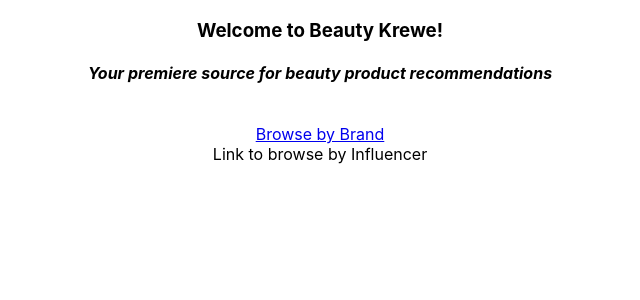
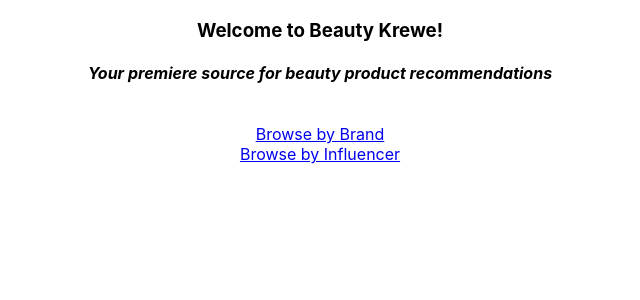
Before and after one commit to jeanettepayne/beauty-krewe-react-project, a React (Create React App) app in the folder bk-front-end/beauty-krewe/: page / in a window 1280 px wide. Shown: the top 300 px of the page, without its empty margins (320-960 px from the left). Built offline with nearby package versions, Linux system fonts and the light colour scheme; no server answers.

Commit message:
added link to influencers page, working on influencerindex

```diff
--- a/bk-front-end/beauty-krewe/src/components/Homepage.js
+++ b/bk-front-end/beauty-krewe/src/components/Homepage.js
@@ -11,7 +11,7 @@ const Homepage = (props) => {
             <br></br>
             <Link to={'/brands'}>Browse by Brand</Link>
             <br></br>
-            Link to browse by Influencer
+            <Link to={'/influencers'}>Browse by Influencer</Link>
         </div>
     )
 }
--- a/bk-front-end/beauty-krewe/src/components/InfluencerIndex.js
+++ b/bk-front-end/beauty-krewe/src/components/InfluencerIndex.js
@@ -4,6 +4,7 @@ const InfluencerIndex = (props) => {
 
     return(
         <div>
+            Influencer Index
             {props.influencers.map(influencer => <li> {influencer.name} </li>)}
         </div>
     )
--- a/bk-front-end/beauty-krewe/src/containers/InfluencersContainer.js
+++ b/bk-front-end/beauty-krewe/src/containers/InfluencersContainer.js
@@ -2,6 +2,7 @@ import React from 'react';
 import InfluencerIndex from '../components/InfluencerIndex';
 import { connect } from 'react-redux';
 import fetchInfluencers from '../actions/fetchInfluencers';
+import { Route } from 'react-router-dom';
 
 class InfluencersContainer extends React.Component {
 
@@ -12,7 +13,8 @@ class InfluencersContainer extends React.Component {
     render() {
         return(
             <div>
-                <InfluencerIndex influencers={this.props.influencers} />
+                {/* <InfluencerIndex influencers={this.props.influencers} /> */}
+                <Route exact path='/influencers' render={(routerProps) => <InfluencerIndex {...routerProps}influencers={this.props.influencers} />} />
             </div>
         )
     }
--- a/bk-front-end/beauty-krewe/src/index.js
+++ b/bk-front-end/beauty-krewe/src/index.js
@@ -9,6 +9,7 @@ import thunk from 'redux-thunk';
 import { Provider } from 'react-redux';
 import brandReducer from './reducers/brandReducer';
 import { BrowserRouter as Router } from 'react-router-dom';
+import influencerReducer from './reducers/influencerReducer';
 // import productReducer from './reducers/productReducer';
 // import rootReducer from './reducers/rootReducer';
 
@@ -16,7 +17,8 @@ import { BrowserRouter as Router } from 'react-router-dom';
 //store setup, storing data globally
 const composeEnhancers = window.__REDUX_DEVTOOLS_EXTENSION_COMPOSE__ || compose;
 
-let store = createStore(brandReducer, composeEnhancers(applyMiddleware(thunk)))
+// let store = createStore(brandReducer, composeEnhancers(applyMiddleware(thunk)))
+let store = createStore(influencerReducer, composeEnhancers(applyMiddleware(thunk)))
 // let store = createStore(productReducer, composeEnhancers(applyMiddleware(thunk)))
 // let store = createStore(rootReducer, composeEnhancers(applyMiddleware(thunk)))
 
```
